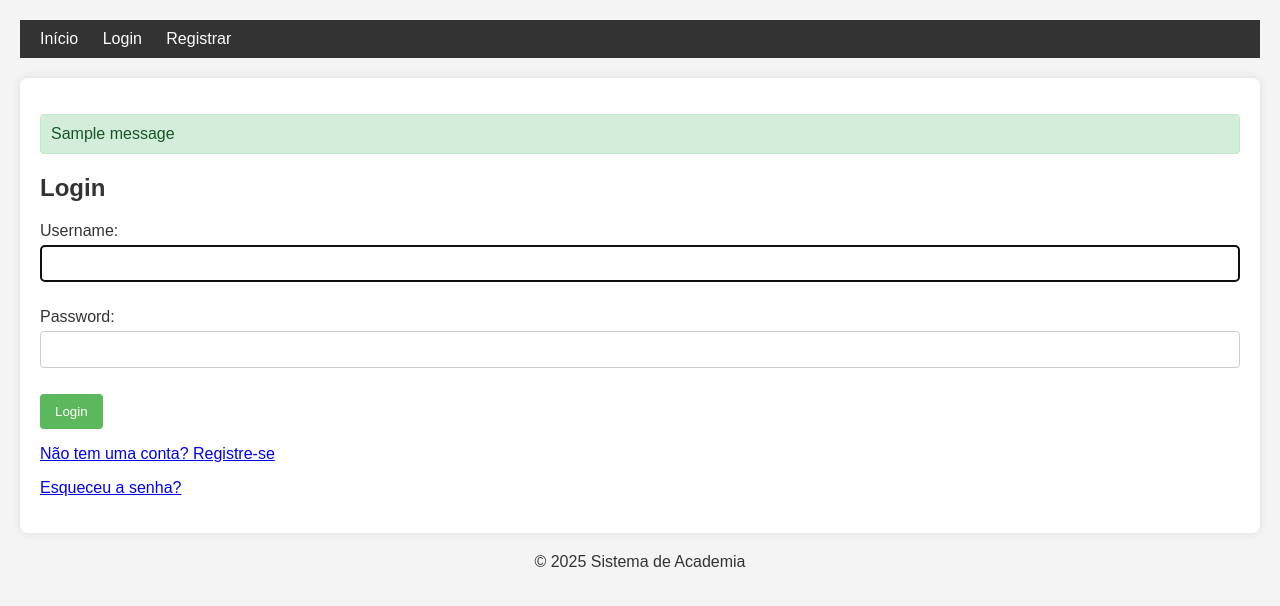
After one commit to cavalcantetavares/academia, a Django app: page /contas/login/ in a window 1280 px wide. The commit adds this page. Shown: the top 606 px of the page. Run offline with Django 5.2, Linux system fonts and the light colour scheme; one stand-in notice (Sample message) is shown.

Commit message:
novas modificaçoes

```diff
--- a/academia_sistema/settings.py
+++ b/academia_sistema/settings.py
@@ -121,3 +121,6 @@ STATIC_URL = 'static/'
 # https://docs.djangoproject.com/en/5.2/ref/settings/#default-auto-field
 
 DEFAULT_AUTO_FIELD = 'django.db.models.BigAutoField'
+
+LOGIN_REDIRECT_URL = '/'  # Redireciona para a página inicial ( DEFINIDA POR NAME= 'pagina_inicial' )
+LOGIN_REDIRECT_URL = '/'  #rEDIRECIONA PARA A PAGINA INICIAL APOS LOGOUT
--- a/academia_sistema/urls.py
+++ b/academia_sistema/urls.py
@@ -15,8 +15,12 @@ Including another URLconf
     2. Add a URL to urlpatterns:  path('blog/', include('blog.urls'))
 """
 from django.contrib import admin
-from django.urls import path
+from django.urls import path, include #adicione 'include' para incluir urls de outros apps
+from contas import views as contas_views # para a pagina inicial
 
 urlpatterns = [
     path('admin/', admin.site.urls),
+    path('', contas_views.pagina_inicial,name = 'pagina_inicial'), # Nossa página inicial
+    path('contas/', include('contas.urls')), # Inclui as URLs do app 'contas'
+    path('contas/', include('django.contrib.auth.urls')),# Inclui URLs prontas do Django para login, logout, reset de senha, etc.                                                       # Isso fornece rotas como /contas/login/, /contas/logout/
 ]
--- /dev/null
+++ b/contas/templates/registration/login.html
@@ -0,0 +1,16 @@
+
+{% extends "base.html" %}
+{% block title %}Login{% endblock %}
+{% block content %}
+  <h2>Login</h2>
+  {% if form.errors %}
+    <p style="color: red;">Seu usuário ou senha estão incorretos. Tente novamente.</p>
+  {% endif %}
+  <form method="post" action="{% url 'login' %}">
+    {% csrf_token %}
+    {{ form.as_p }}
+    <button type="submit">Login</button>
+  </form>
+  <p><a href="{% url 'registrar' %}">Não tem uma conta? Registre-se</a></p>
+  <p><a href="{% url 'password_reset' %}">Esqueceu a senha?</a></p>
+{% endblock %}
--- /dev/null
+++ b/contas/urls.py
@@ -0,0 +1,8 @@
+#contas/urls.py
+from django.urls import path
+from . import views #Importa as views do app atual
+
+urlpatterns = [
+    path('registrar/', views.registrar, name='registrar'),
+    #Adcionaremos login, logout, etc., qui ou usaremos os do Django
+]
--- a/templates/base.html
+++ b/templates/base.html
@@ -3,33 +3,31 @@
 <head>
     <meta charset="UTF-8">
     <meta name="viewport" content="width=device-width, initial-scale=1.0">
-  <title>{% block title%}Sistema de Academia {% endblock %}</title>
+    <title>{% block title %}Sistema de Academia{% endblock %}</title>
     <style>
-    body { font-family: sans-serif; margin: 20px; background-color: #f4f4f4; color: #333;}
-    nav { background-color: #333; padding: 10px; margin-bottom: 20px;}
-    nav a { color:white; margin: 0 10px; text-decoration: none;}
-    nav a:hover { text-decoration: underline;}
-    .container { background-color: white; padding: 20px; border-radius: 8px; box-shadow: 0 0 10px rgba(0,0,0,0.1);}
-    .messages { list-style: none; padding: 0; margin-bottom: 15px;}
-    .messages li { padding: 10px; margin-bottom: 10px; border-radius: 15px;}
-    .messages li.seccess { background-color: #4edda4; color:#155724; border:1px solid #c3e6cb  }
-    .messages li.erro { background-color: #f8d7da; color: #155724; border: 1px solid #f5c6cb;}
-    button { padding: 10px 15px; background-color: #5cb85c; color: white; border-radius: 4px; cursor: pointer; }
+        body { font-family: sans-serif; margin: 20px; background-color: #f4f4f4; color: #333; }
+        nav { background-color: #333; padding: 10px; margin-bottom: 20px; }
+        nav a { color: white; margin: 0 10px; text-decoration: none; }
+        nav a:hover { text-decoration: underline; }
+        .container { background-color: white; padding: 20px; border-radius: 8px; box-shadow: 0 0 10px rgba(0,0,0,0.1); }
+        .messages { list-style: none; padding: 0; margin-bottom: 15px; }
+        .messages li { padding: 10px; margin-bottom: 10px; border-radius: 4px; }
+        .messages li.success { background-color: #d4edda; color: #155724; border: 1px solid #c3e6cb; }
+        .messages li.error { background-color: #f8d7da; color: #721c24; border: 1px solid #f5c6cb; }
+        button { padding: 10px 15px; background-color: #5cb85c; color: white; border: none; border-radius: 4px; cursor: pointer; }
         button:hover { background-color: #4cae4c; }
-    input [type="text"], input[type="password"] , input[ type = "email"] { width: calc(100% - 22p);padding: 10 px; border: 1px solid #ccc; border-radius: 4px;}
-    label { display: block; margin-bottom: 5px;}
-
-
+        input[type="text"], input[type="password"], input[type="email"] { width: calc(100% - 22px); padding: 10px; margin-bottom: 10px; border: 1px solid #ccc; border-radius: 4px; }
+        label { display: block; margin-bottom: 5px; }
     </style>
 </head>
 <body>
     <nav>
-    <a href="{% url 'pagina_inicial' }">Início</a>
+        <a href="{% url 'pagina_inicial' %}">Início</a>
         {% if user.is_authenticated %}
-      <span>Olá, {{ user.name }}! </span>
-      <form action="{% url 'logout' %}" method="post" style="display: inline;">
+            <span>Olá, {{ user.username }}!</span>
+            <form action="{% url 'logout' %}" method="post" style="display:inline;">
                 {% csrf_token %}
-          <button type="submit" style="background: color #d9534f; margin-left: 10px;">Sair</button>
+                <button type="submit" style="background-color: #d9534f; margin-left:10px;">Sair</button>
             </form>
         {% else %}
             <a href="{% url 'login' %}">Login</a>
@@ -39,18 +37,15 @@
     <div class="container">
         {% if messages %}
             <ul class="messages">
-            {% for message in message% }
-            <li {% if message.tags %} class="{{ message.tags }}"{% endif%}>{{ message}}</li>
-
+                {% for message in messages %}
+                    <li{% if message.tags %} class="{{ message.tags }}"{% endif %}>{{ message }}</li>
+                {% endfor %}
             </ul>
         {% endif %}
-          {% block content %}{% endblock%}
-
+        {% block content %}{% endblock %}
     </div>
-
     <footer>
-    <p style="text-align: center; margin-top: 20px;">&copy; {% now "Y" %} Sistema de Academia</p>
-
+        <p style="text-align:center; margin-top: 20px;">&copy; {% now "Y" %} Sistema de Academia</p>
     </footer>
 </body>
 </html>
```
Also changed, not shown: contas/templates/contas/registrar.html (added, +11 -0 lines), contas/views.py (+15 -6 lines), templates/pagina_inicial.html (added, +12 -0 lines), db.sqlite3. Lines whose indentation alone changed are shown as unchanged.
